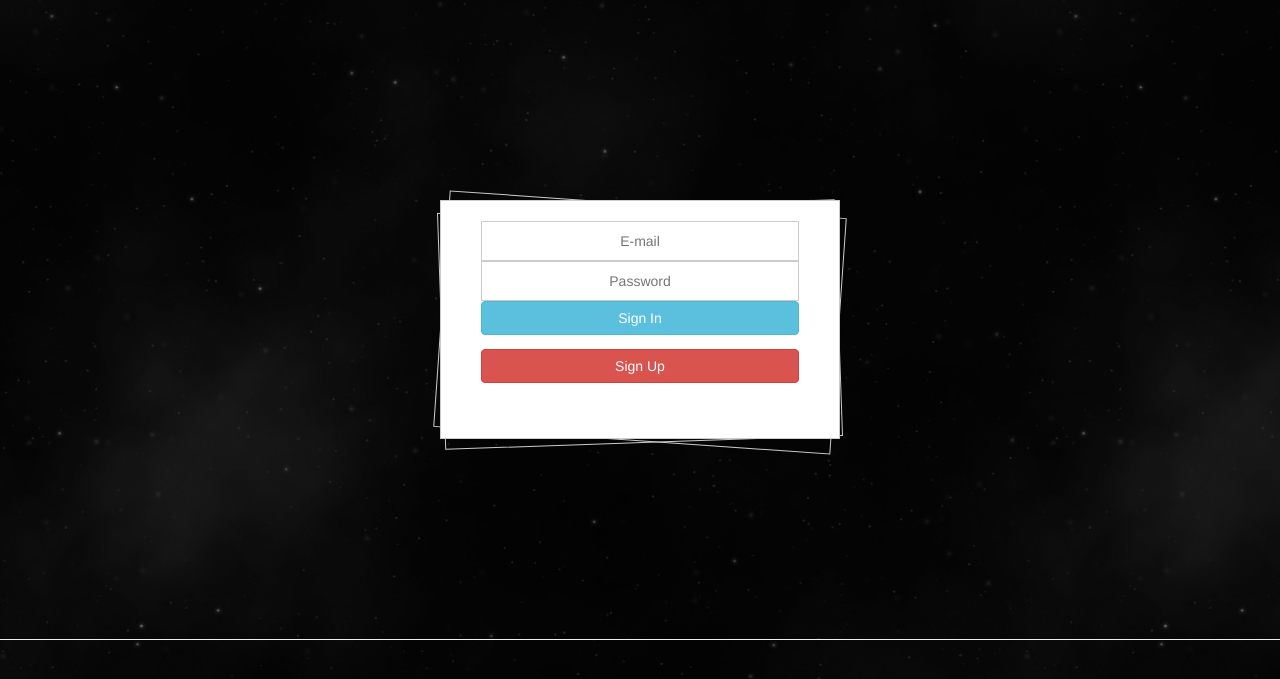
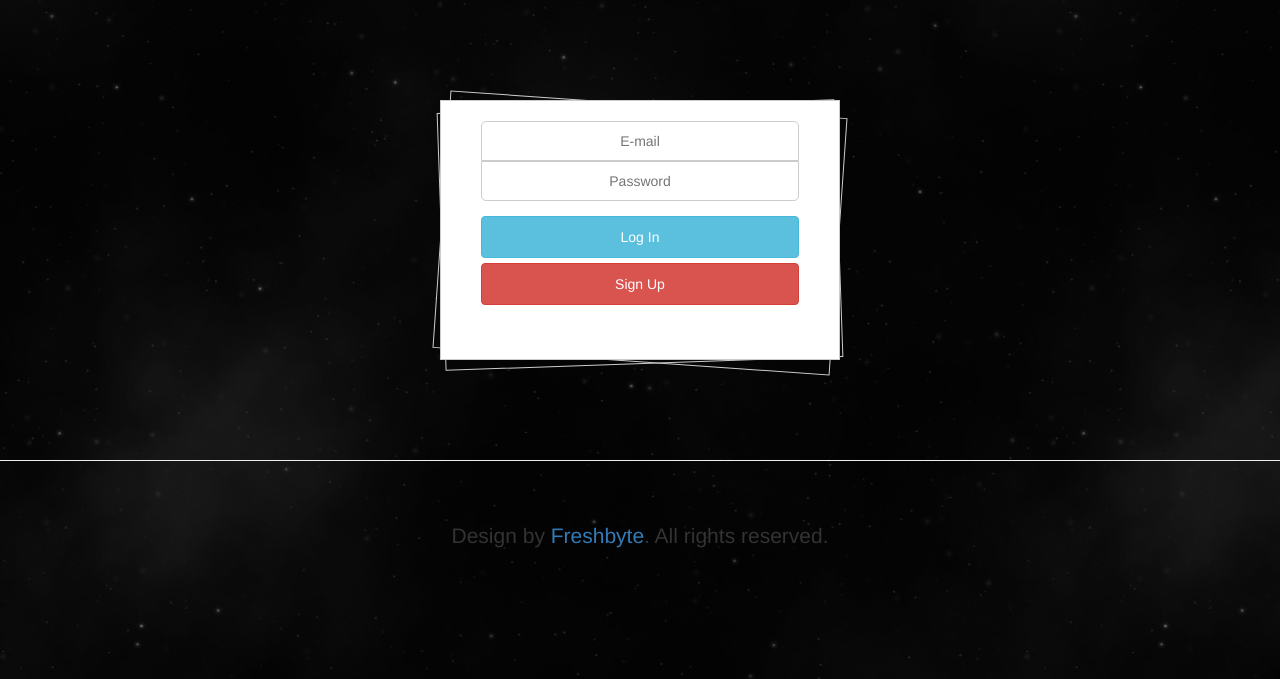
Before and after one commit to overrode/hr, a PHP site: template app/view/home_index.tpl.php in a window 1280 px wide. Shown: the part 82-761 px from the top of the page. Run offline with PHP 8.4, Linux system fonts and the light colour scheme; the template is opened without the code that fills it, so the values that code supplies are empty; the visitor is signed in with stand-in values (Sample User, id 1); some libraries are stand-ins or nearby versions.

Commit message:
TI-13 - Finish rearrange forms.

```diff
--- a/app/view/home_index.tpl.php
+++ b/app/view/home_index.tpl.php
@@ -2,24 +2,18 @@
 
     <div class="login-container">
         <div id="output">
-        <?php //var_dump($user_password); ?>
             <?php if(isset($form_error)) {
                 foreach ($form_error as $errors) { echo $errors; }
             }?>
         </div>
         <div class="form-box">
             <form action="<?php echo APP_URL; ?>login" method="post">
-            <input name="form[user]" type="text" placeholder="E-mail"">
-            <input name="form[password]" type="password" placeholder="Password">
-            <button class="btn btn-info btn-block login" name="form[action]" type="submit">Sign In</button>
+                <input name="form[user]" type="text" placeholder="E-mail" style="border-radius: 5px 5px 0 0">
+                <input name="form[password]" type="password" placeholder="Password" style="border-radius: 0 0 5px 5px;">
+                <button class="login_home btn btn-info btn-block login" name="form[action]">Log In</button>
+                <a href="register" class="login_home btn btn-danger btn-block login" >Sign Up</a>
             </form>
         </div>
-
-    <form action="<?php echo APP_URL; ?>register" method="post">
-        <div class="form-group">
-                <button class="btn btn-danger btn-block login" name="" type="submit">Sign Up</button>
-        </div>
-    </form>
     </div>
 
 <?php @include APP_PATH . 'view/snippets/footer.tpl.php'; ?>
--- a/css/custom.css
+++ b/css/custom.css
@@ -66,7 +66,7 @@ html,body{
 .login-container{
     position: relative;
     width: 400px;
-    margin: 200px auto;
+    margin: 100px auto;
     padding: 20px 40px 40px;
     text-align: center;
     background: #fff;
@@ -131,7 +131,10 @@ html,body{
     background: #eee;
 }
 
-
+.login_home {
+    margin-top:15px;
+    padding: 10px 20px;
+}
 
 .animated {
     -webkit-animation-duration: 1s;
```
Also changed, not shown: app/controller/home.php (+7 -6 lines). Lines whose indentation alone changed are shown as unchanged.
